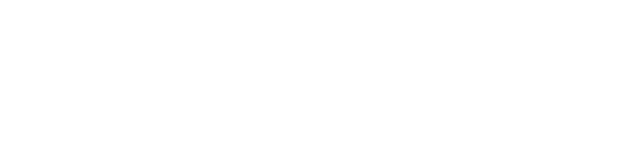
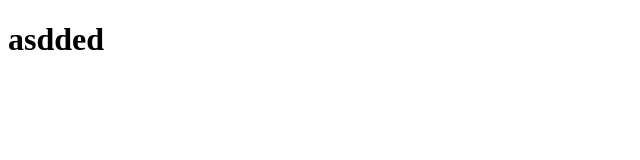
Before and after one commit to aashishd2008/test, a plain HTML site: page index.html in a window 1280 px wide. Shown: the whole page, without its empty margins (0-640 px from the left). Drawn offline with Linux system fonts and the light colour scheme.

Commit message:
added h1

```diff
--- a/index.html
+++ b/index.html
@@ -5,5 +5,7 @@
     <meta name="viewport" content="width=device-width, initial-scale=1.0" />
     <title>new title</title>
   </head>
-  <body></body>
+  <body>
+      <h1>asdded</h1>
+  </body>
 </html>
```
